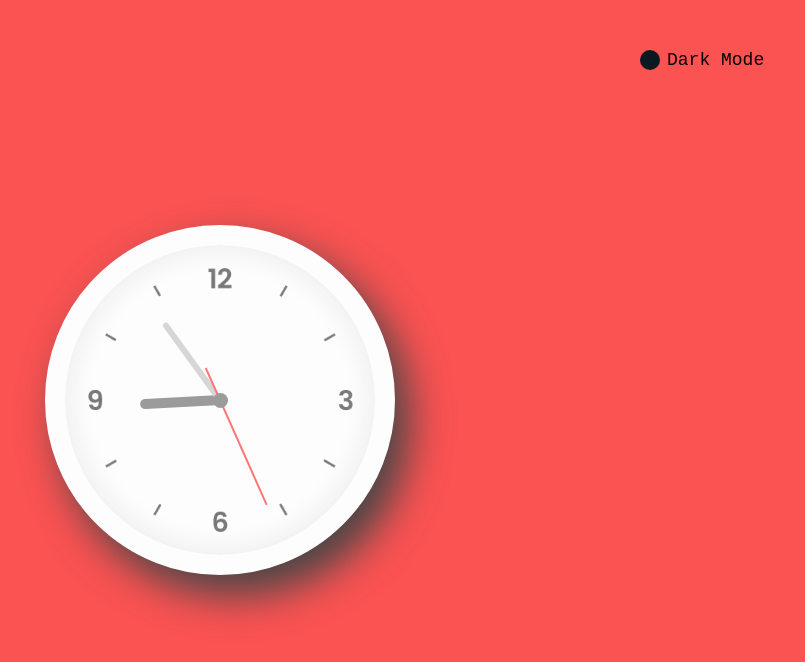
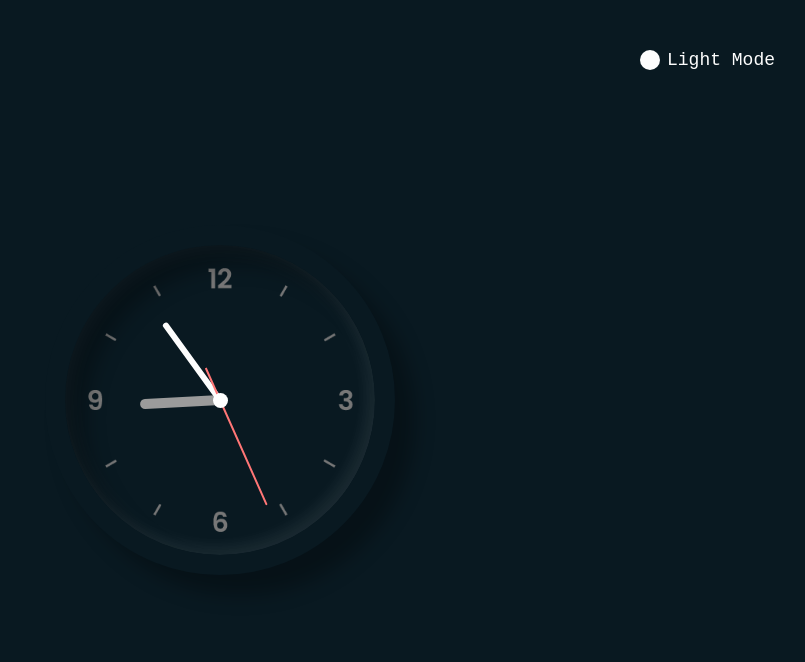
Before and after one commit to Bebeuh/clock, a plain HTML site: page assets/index.html in a window 1280 px wide. Both pictures are taken after a click on the element 1070 px from the left and 60 px from the top of the page. Shown: the whole page, without its empty margins (420-1225 px from the left). Drawn offline with Linux system fonts and the light colour scheme.

Commit message:
Dark Mode Switch finished

```diff
--- a/assets/index.html
+++ b/assets/index.html
@@ -17,7 +17,7 @@
         <div class="sec">
             <div class="sc" id="sc"></div>
         </div>
-        <div class="toggleClass"></div>
+        <div class="toggleClass" onclick="toggleClass()"></div>
     </div>
     <script src="index.js"></script>
 </body>
--- a/assets/index.js
+++ b/assets/index.js
@@ -1,3 +1,8 @@
+function toggleClass() {
+   const body = document.querySelector('body');
+   body.classList.toggle('dark');
+}
+
 const deg = 6;
 const hr = document.querySelector("#hr");
 const mn = document.querySelector("#mn");
--- a/assets/style.css
+++ b/assets/style.css
@@ -130,9 +130,19 @@ body.dark .mn::before {
     align-items: center;
 }
 
-.toggleClass:before {
+.toggleClass::before {
     position: absolute;
     content: 'Dark Mode';
     left: 27px;
     white-space: nowrap;
 }
+
+body.dark .toggleClass {
+    background: #FDFDFD;
+    color: #FDFDFD;
+}
+
+body.dark .toggleClass::before {
+    content: 'Light Mode';
+    white-space: nowrap;
+}
```
